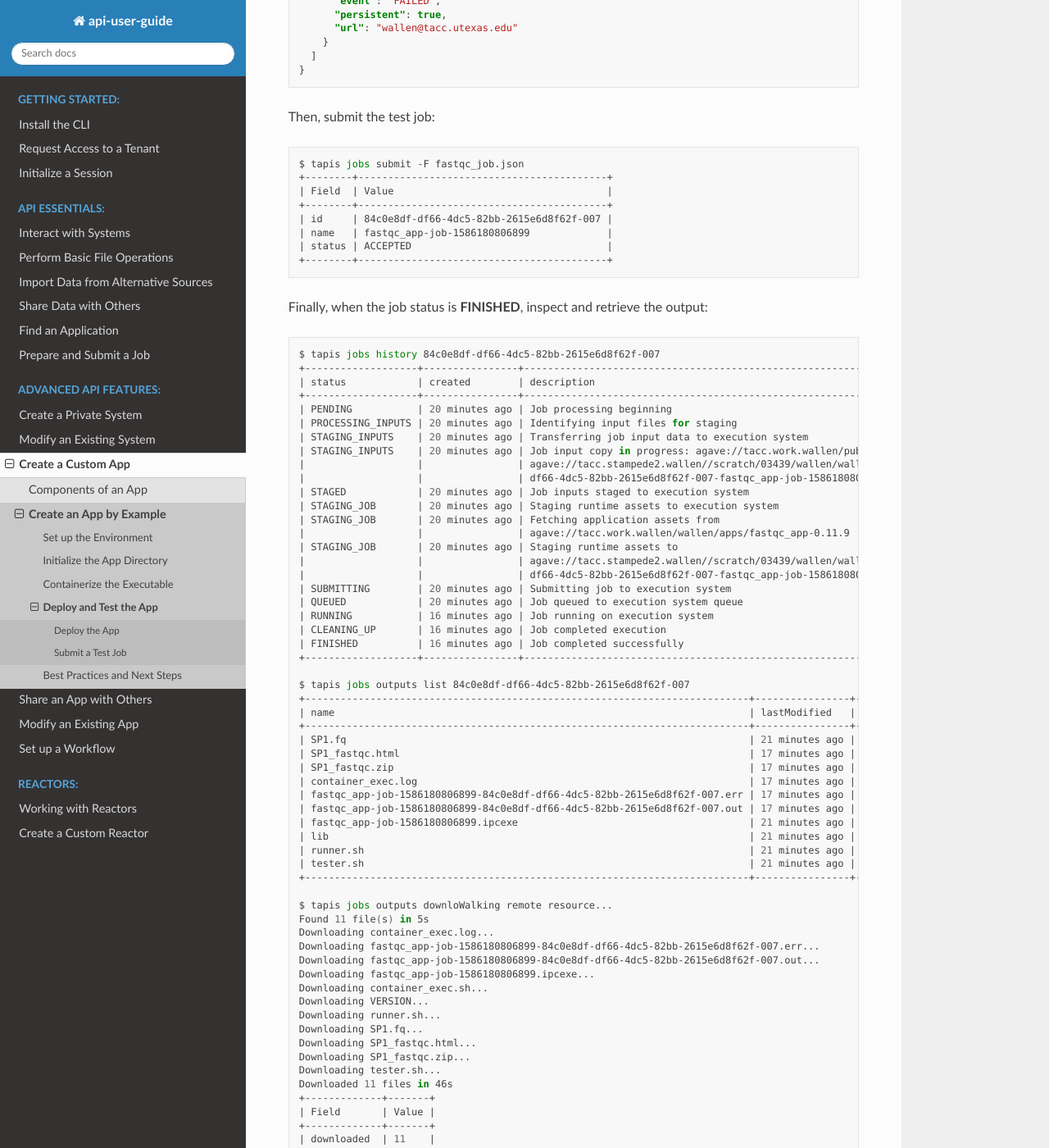
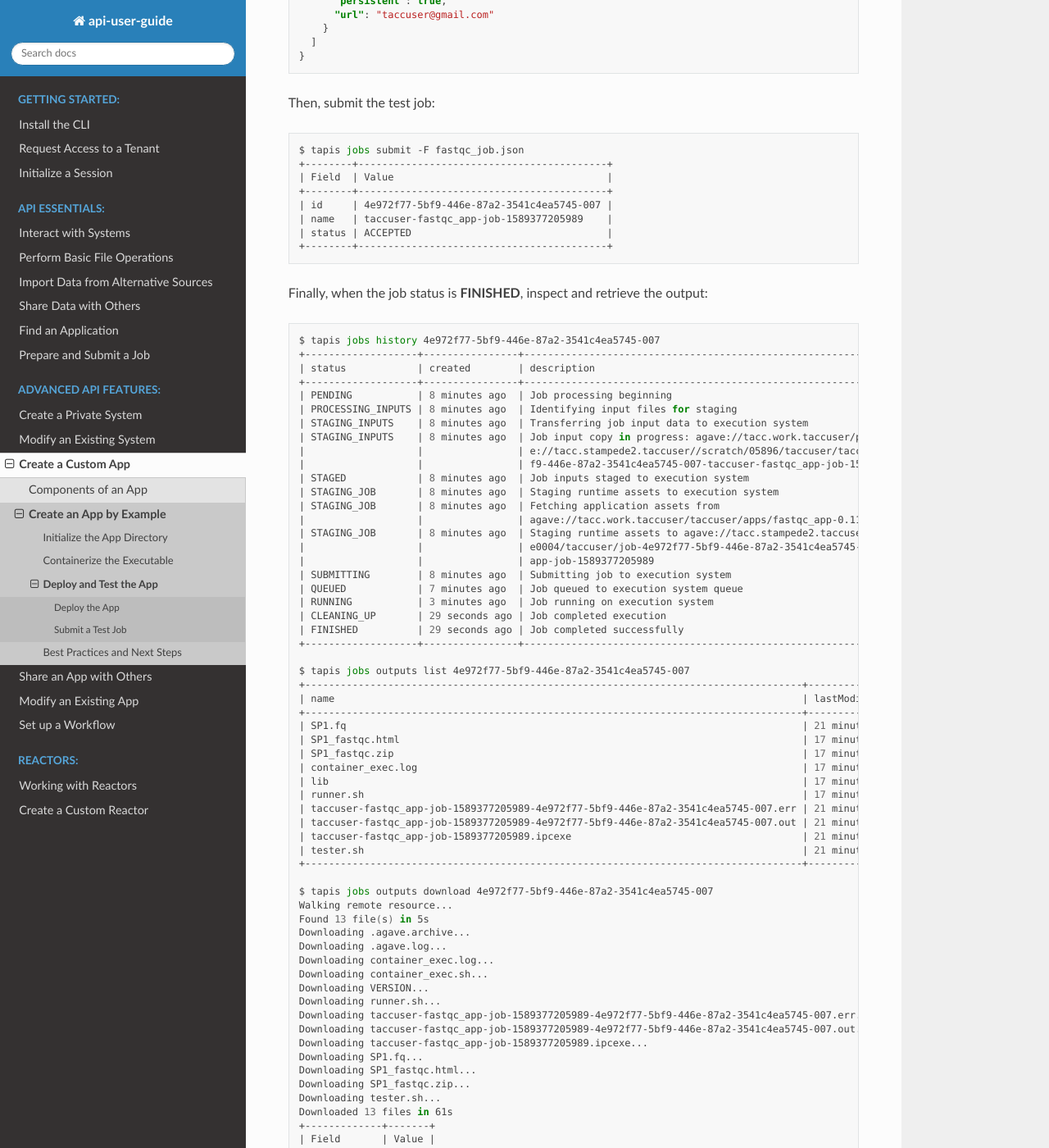
Before and after one commit to wjallen/api-user-guide, a Sphinx documentation site: the page built from docs/advanced-api-features/app-building/deploy_and_test_the_app.rst, in a window 1280 px wide and 1400 px high, scrolled down 2387 px. Shown: the whole window at 82% size. Built offline with Sphinx 7.4.7 and the Read the Docs theme 2.0.0, drawn with Linux system fonts in a browser that asks for light colours; some of the changed text lies outside the part shown.

Commit message:
updating / finishing the app-building section

```diff
--- a/docs/advanced-api-features/app-building/deploy_and_test_the_app.rst
+++ b/docs/advanced-api-features/app-building/deploy_and_test_the_app.rst
@@ -71,9 +71,9 @@ Navigate in to the app bundle folder and issue:
    |        |                                                                                                                                                                                             |
    | build  | Successfully built 356927b0a8f6                                                                                                                                                             |
    |        |                                                                                                                                                                                             |
-   | build  | Successfully tagged wallen/fastqc_app:0.11.9                                                                                                                                                |
+   | build  | Successfully tagged taccuser/fastqc_app:0.11.9                                                                                                                                              |
    |        |                                                                                                                                                                                             |
-   | push   | The push refers to repository [docker.io/wallen/fastqc_app]                                                                                                                                 |
+   | push   | The push refers to repository [docker.io/taccuser/fastqc_app]                                                                                                                               |
    | push   | 0.11.9: digest: sha256:29eb2fdb1503fdd38ae311dabfc13958f0910253580614dba0d3ac2dd0753e41 size: 4085                                                                                          |
    | upload | assets/runner.sh                                                                                                                                                                            |
    | upload | assets/tester.sh                                                                                                                                                                            |
@@ -88,26 +88,25 @@ above, and you should see the new app listed in the apps catalog:
 
 .. code-block:: bash
 
-   $ t
    $ tapis apps search --name like fastqc
-   +-------------------+----------+------------+------------------+----------+-----------------------+
-   | id                | revision | label      | shortDescription | isPublic | executionSystem       |
-   +-------------------+----------+------------+------------------+----------+-----------------------+
-   | fastqc_app-0.11.9 |        1 | fastqc_app | fastqc app       | False    | tacc.stampede2.wallen |
-   +-------------------+----------+------------+------------------+----------+-----------------------+
+   +----------------------------+----------+------------+------------------+----------+-------------------------+
+   | id                         | revision | label      | shortDescription | isPublic | executionSystem         |
+   +----------------------------+----------+------------+------------------+----------+-------------------------+
+   | taccuser-fastqc_app-0.11.9 |        2 | fastqc_app | FastQC app       | False    | tacc.stampede2.taccuser |
+   +----------------------------+----------+------------+------------------+----------+-------------------------+
 
 
 Submit a Test Job
 -----------------
 
 Submitting a test job has been
-`described previously <api-essentials/prepare_and_submit_a_job.html>`_
+`described previously <../../api-essentials/prepare_and_submit_a_job.html>`__
 in this how-to guide. Here, testing will be performed in the same way. First,
 create an appropriate ``job.json`` file.
 
 .. code-block:: bash
 
-   $ tapis jobs init --no-archive --output fastqc_job.json fastqc_app-0.11.9
+   $ tapis jobs init --no-archive --output fastqc_job.json taccuser-fastqc_app-0.11.9
 
 
 Which will output the following json, which can be streamed into a file for
@@ -116,8 +115,8 @@ submission:
 .. code-block:: json
 
    {
-     "name": "fastqc_app-job-1586180623258",
-     "appId": "fastqc_app-0.11.9",
+     "name": "taccuser-fastqc_app-job-1589377205989",
+     "appId": "taccuser-fastqc_app-0.11.9",
      "batchQueue": "skx-normal",
      "maxRunTime": "01:00:00",
      "memoryPerNode": "1GB",
@@ -125,19 +124,19 @@ submission:
      "processorsPerNode": 1,
      "archive": false,
      "inputs": {
-       "fastq": "agave://tacc.work.wallen/public/SP1.fq"
+       "fastq": "agave://tacc.work.taccuser/public/SP1.fq"
      },
      "parameters": {},
      "notifications": [
        {
          "event": "FINISHED",
          "persistent": true,
-         "url": "wallen@tacc.utexas.edu"
+         "url": "taccuser@gmail.com"
        },
        {
          "event": "FAILED",
          "persistent": true,
-         "url": "wallen@tacc.utexas.edu"
+         "url": "taccuser@gmail.com"
        }
      ]
    }
@@ -150,8 +149,8 @@ Then, submit the test job:
    +--------+------------------------------------------+
    | Field  | Value                                    |
    +--------+------------------------------------------+
-   | id     | 84c0e8df-df66-4dc5-82bb-2615e6d8f62f-007 |
-   | name   | fastqc_app-job-1586180806899             |
+   | id     | 4e972f77-5bf9-446e-87a2-3541c4ea5745-007 |
+   | name   | taccuser-fastqc_app-job-1589377205989    |
    | status | ACCEPTED                                 |
    +--------+------------------------------------------+
 
@@ -160,68 +159,72 @@ Finally, when the job status is **FINISHED**, inspect and retrieve the output:
 
 .. code-block:: bash
 
-   $ tapis jobs history 84c0e8df-df66-4dc5-82bb-2615e6d8f62f-007
+   $ tapis jobs history 4e972f77-5bf9-446e-87a2-3541c4ea5745-007
    +-------------------+----------------+------------------------------------------------------------------------------+
    | status            | created        | description                                                                  |
    +-------------------+----------------+------------------------------------------------------------------------------+
-   | PENDING           | 20 minutes ago | Job processing beginning                                                     |
-   | PROCESSING_INPUTS | 20 minutes ago | Identifying input files for staging                                          |
-   | STAGING_INPUTS    | 20 minutes ago | Transferring job input data to execution system                              |
-   | STAGING_INPUTS    | 20 minutes ago | Job input copy in progress: agave://tacc.work.wallen/public/SP1.fq to        |
-   |                   |                | agave://tacc.stampede2.wallen//scratch/03439/wallen/wallen/job-84c0e8df-     |
-   |                   |                | df66-4dc5-82bb-2615e6d8f62f-007-fastqc_app-job-1586180806899/SP1.fq          |
-   | STAGED            | 20 minutes ago | Job inputs staged to execution system                                        |
-   | STAGING_JOB       | 20 minutes ago | Staging runtime assets to execution system                                   |
-   | STAGING_JOB       | 20 minutes ago | Fetching application assets from                                             |
-   |                   |                | agave://tacc.work.wallen/wallen/apps/fastqc_app-0.11.9                       |
-   | STAGING_JOB       | 20 minutes ago | Staging runtime assets to                                                    |
-   |                   |                | agave://tacc.stampede2.wallen//scratch/03439/wallen/wallen/job-84c0e8df-     |
-   |                   |                | df66-4dc5-82bb-2615e6d8f62f-007-fastqc_app-job-1586180806899                 |
-   | SUBMITTING        | 20 minutes ago | Submitting job to execution system                                           |
-   | QUEUED            | 20 minutes ago | Job queued to execution system queue                                         |
-   | RUNNING           | 16 minutes ago | Job running on execution system                                              |
-   | CLEANING_UP       | 16 minutes ago | Job completed execution                                                      |
-   | FINISHED          | 16 minutes ago | Job completed successfully                                                   |
+   | PENDING           | 8 minutes ago  | Job processing beginning                                                     |
+   | PROCESSING_INPUTS | 8 minutes ago  | Identifying input files for staging                                          |
+   | STAGING_INPUTS    | 8 minutes ago  | Transferring job input data to execution system                              |
+   | STAGING_INPUTS    | 8 minutes ago  | Job input copy in progress: agave://tacc.work.taccuser/public/SP1.fq to agav |
+   |                   |                | e://tacc.stampede2.taccuser//scratch/05896/taccuser/taccuser/job-4e972f77-5b |
+   |                   |                | f9-446e-87a2-3541c4ea5745-007-taccuser-fastqc_app-job-1589377205989/SP1.fq   |
+   | STAGED            | 8 minutes ago  | Job inputs staged to execution system                                        |
+   | STAGING_JOB       | 8 minutes ago  | Staging runtime assets to execution system                                   |
+   | STAGING_JOB       | 8 minutes ago  | Fetching application assets from                                             |
+   |                   |                | agave://tacc.work.taccuser/taccuser/apps/fastqc_app-0.11.9                   |
+   | STAGING_JOB       | 8 minutes ago  | Staging runtime assets to agave://tacc.stampede2.taccuser//scratch/05896/sd2 |
+   |                   |                | e0004/taccuser/job-4e972f77-5bf9-446e-87a2-3541c4ea5745-007-taccuser-fastqc_ |
+   |                   |                | app-job-1589377205989                                                        |
+   | SUBMITTING        | 8 minutes ago  | Submitting job to execution system                                           |
+   | QUEUED            | 7 minutes ago  | Job queued to execution system queue                                         |
+   | RUNNING           | 3 minutes ago  | Job running on execution system                                              |
+   | CLEANING_UP       | 29 seconds ago | Job completed execution                                                      |
+   | FINISHED          | 29 seconds ago | Job completed successfully                                                   |
    +-------------------+----------------+------------------------------------------------------------------------------+
 
-   $ tapis jobs outputs list 84c0e8df-df66-4dc5-82bb-2615e6d8f62f-007
-   +---------------------------------------------------------------------------+----------------+--------+
-   | name                                                                      | lastModified   | length |
-   +---------------------------------------------------------------------------+----------------+--------+
-   | SP1.fq                                                                    | 21 minutes ago |  22471 |
-   | SP1_fastqc.html                                                           | 17 minutes ago | 561766 |
-   | SP1_fastqc.zip                                                            | 17 minutes ago | 420233 |
-   | container_exec.log                                                        | 17 minutes ago |  19156 |
-   | fastqc_app-job-1586180806899-84c0e8df-df66-4dc5-82bb-2615e6d8f62f-007.err | 17 minutes ago |    372 |
-   | fastqc_app-job-1586180806899-84c0e8df-df66-4dc5-82bb-2615e6d8f62f-007.out | 17 minutes ago |     29 |
-   | fastqc_app-job-1586180806899.ipcexe                                       | 21 minutes ago |   2727 |
-   | lib                                                                       | 21 minutes ago |   4096 |
-   | runner.sh                                                                 | 21 minutes ago |    881 |
-   | tester.sh                                                                 | 21 minutes ago |     44 |
-   +---------------------------------------------------------------------------+----------------+--------+
+   $ tapis jobs outputs list 4e972f77-5bf9-446e-87a2-3541c4ea5745-007
+   +------------------------------------------------------------------------------------+-----------------+--------+
+   | name                                                                               | lastModified    | length |
+   +------------------------------------------------------------------------------------+-----------------+--------+
+   | SP1.fq                                                                             | 21 minutes ago  |  22471 |
+   | SP1_fastqc.html                                                                    | 17 minutes ago  | 561767 |
+   | SP1_fastqc.zip                                                                     | 17 minutes ago  | 420233 |
+   | container_exec.log                                                                 | 17 minutes ago  |  19232 |
+   | lib                                                                                | 17 minutes ago  |   4096 |
+   | runner.sh                                                                          | 17 minutes ago  |    875 |
+   | taccuser-fastqc_app-job-1589377205989-4e972f77-5bf9-446e-87a2-3541c4ea5745-007.err | 21 minutes ago  |    372 |
+   | taccuser-fastqc_app-job-1589377205989-4e972f77-5bf9-446e-87a2-3541c4ea5745-007.out | 21 minutes ago  |     29 |
+   | taccuser-fastqc_app-job-1589377205989.ipcexe                                       | 21 minutes ago  |   2772 |
+   | tester.sh                                                                          | 21 minutes ago  |     44 |
+   +------------------------------------------------------------------------------------+-----------------+--------+
 
-   $ tapis jobs outputs downloWalking remote resource...
-   Found 11 file(s) in 5s
+   $ tapis jobs outputs download 4e972f77-5bf9-446e-87a2-3541c4ea5745-007
+   Walking remote resource...
+   Found 13 file(s) in 5s
+   Downloading .agave.archive...
+   Downloading .agave.log...
    Downloading container_exec.log...
-   Downloading fastqc_app-job-1586180806899-84c0e8df-df66-4dc5-82bb-2615e6d8f62f-007.err...
-   Downloading fastqc_app-job-1586180806899-84c0e8df-df66-4dc5-82bb-2615e6d8f62f-007.out...
-   Downloading fastqc_app-job-1586180806899.ipcexe...
    Downloading container_exec.sh...
    Downloading VERSION...
    Downloading runner.sh...
+   Downloading taccuser-fastqc_app-job-1589377205989-4e972f77-5bf9-446e-87a2-3541c4ea5745-007.err...
+   Downloading taccuser-fastqc_app-job-1589377205989-4e972f77-5bf9-446e-87a2-3541c4ea5745-007.out...
+   Downloading taccuser-fastqc_app-job-1589377205989.ipcexe...
    Downloading SP1.fq...
    Downloading SP1_fastqc.html...
    Downloading SP1_fastqc.zip...
    Downloading tester.sh...
-   Downloaded 11 files in 46s
+   Downloaded 13 files in 61s
    +-------------+-------+
    | Field       | Value |
    +-------------+-------+
-   | downloaded  | 11    |
+   | downloaded  | 13    |
    | skipped     | 0     |
    | messages    | 0     |
-   | elapsed_sec | 51    |
+   | elapsed_sec | 66    |
    +-------------+-------+
 
 
+
 If the file ``SP1_fastq.html`` exists, then the run was successful.
--- a/docs/advanced-api-features/app-building/set_up_the_environment.rst
+++ /dev/null
@@ -1,2 +0,0 @@
-Set up the Environment
-======================
--- a/docs/advanced-api-features/create_a_custom_app.rst
+++ b/docs/advanced-api-features/create_a_custom_app.rst
@@ -4,7 +4,7 @@ Create a Custom App
 
 You can find Tapis applications ("apps") in your tenant's catalog by using the
 ``tapis apps list`` command described
-`previously <../api-essentials/find_an_application.html>`_.
+`previously <../api-essentials/find_an_application.html>`__.
 If the app you are looking for is not available, you can create your own and add
 it to the catalog.
 
@@ -26,7 +26,6 @@ following sub-pages will go through the process:
 .. toctree::
    :maxdepth: 1
 
-   app-building/set_up_the_environment
    app-building/initialize_the_app_directory
    app-building/containerize_the_executable
    app-building/deploy_and_test_the_app
```
Also changed, not shown: other parts of docs/advanced-api-features/app-building/deploy_and_test_the_app.rst (+2 -2 lines), docs/advanced-api-features/app-building/containerize_the_executable.rst (+8 -6 lines), docs/advanced-api-features/app-building/initialize_the_app_directory.rst (+29 -33 lines), docs/advanced-api-features/modify_an_existing_system.rst (+51 -49 lines).
